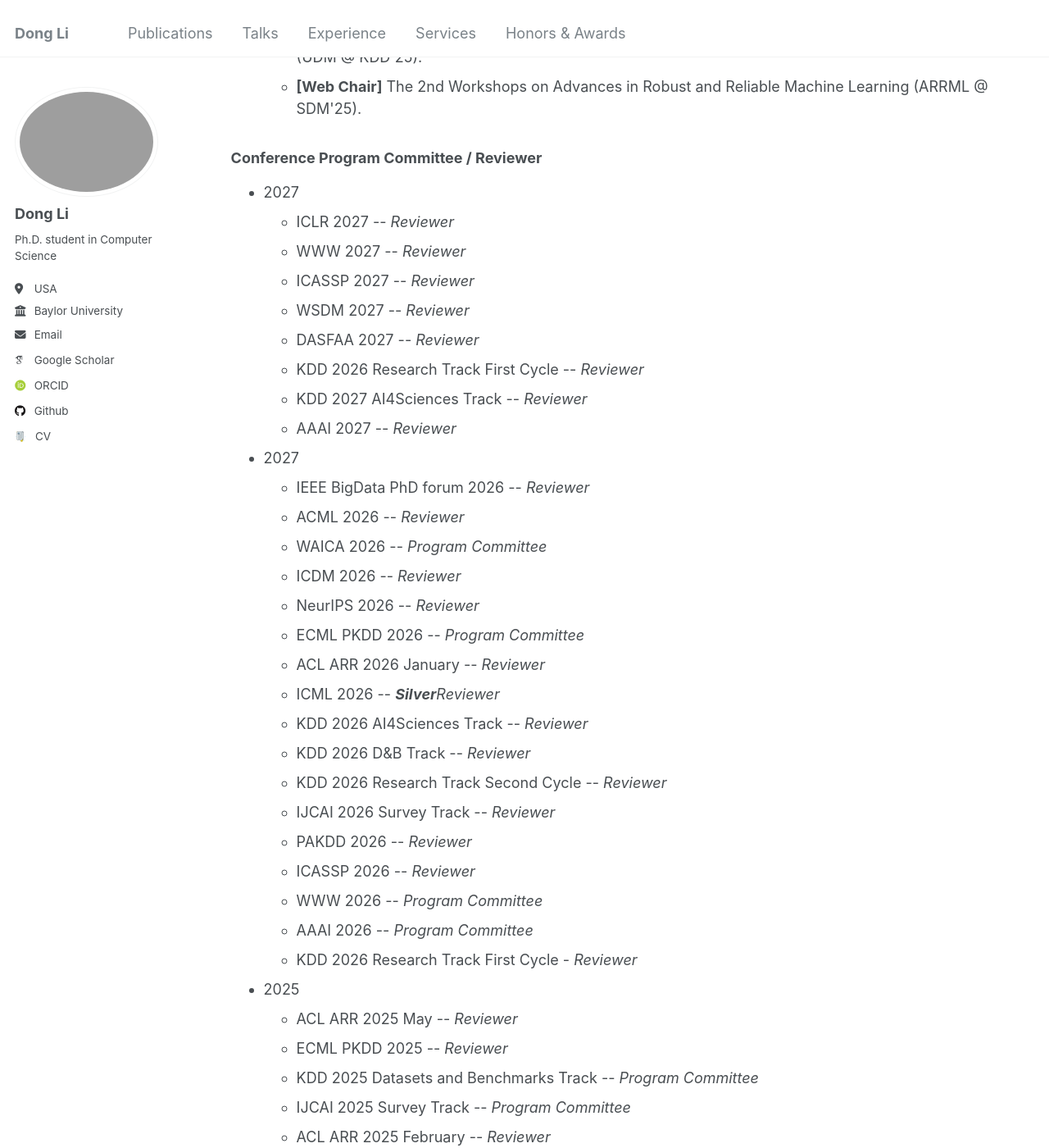
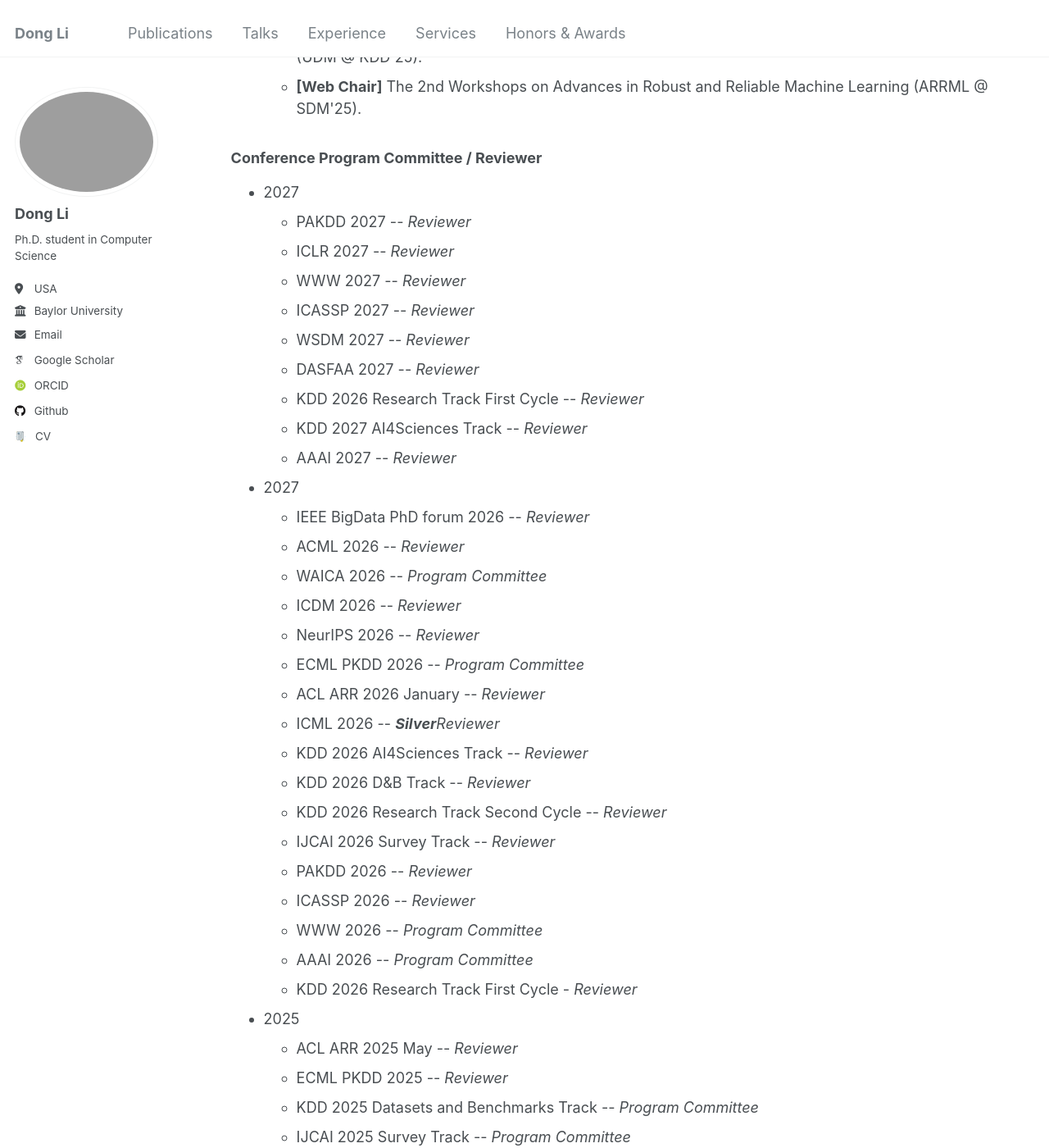
Before and after one commit to TurkeyWatanabe/dongli, a Jekyll site: the page built from _pages/services.html, in a window 1280 px wide and 1400 px high, scrolled down 280 px. Shown: the whole window at 82% size. Built offline with Jekyll 4.4.1, drawn with Linux system fonts in a browser that asks for light colours; some web fonts are replaced; some of the changed text lies outside the part shown.

Commit message:
Add 2027 conference reviewer listings to services.html

```diff
--- a/_pages/services.html
+++ b/_pages/services.html
@@ -22,6 +22,7 @@ author_profile: true
 <ul>
   <li>2027
     <ul>
+      <li>PAKDD 2027 -- <i>Reviewer</i></li>
       <li>ICLR 2027 -- <i>Reviewer</i></li>
       <li>WWW 2027 -- <i>Reviewer</i></li>
       <li>ICASSP 2027 -- <i>Reviewer</i></li>
```
Also changed, not shown: other parts of _pages/services.html (+1 -0 lines).
